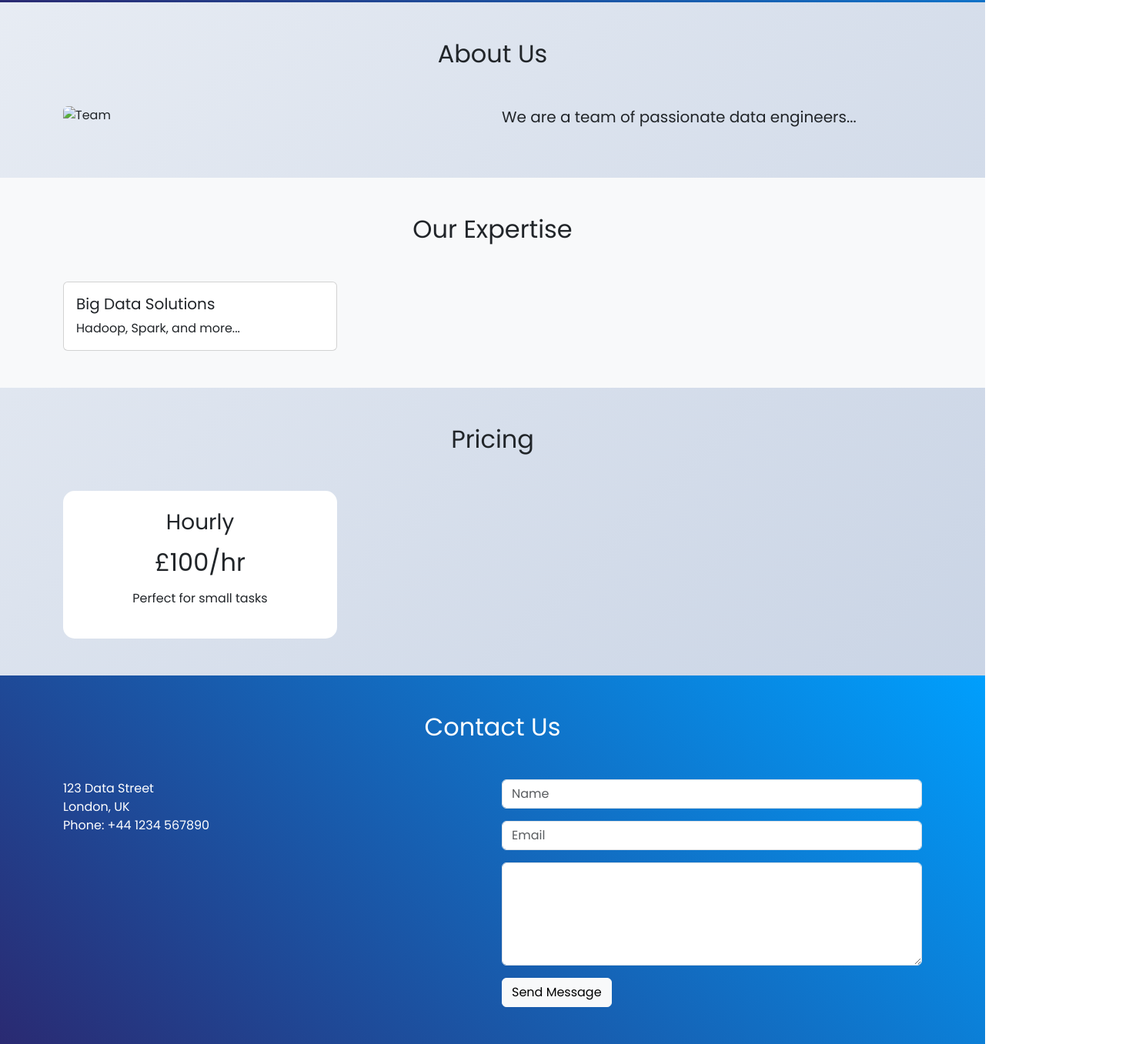
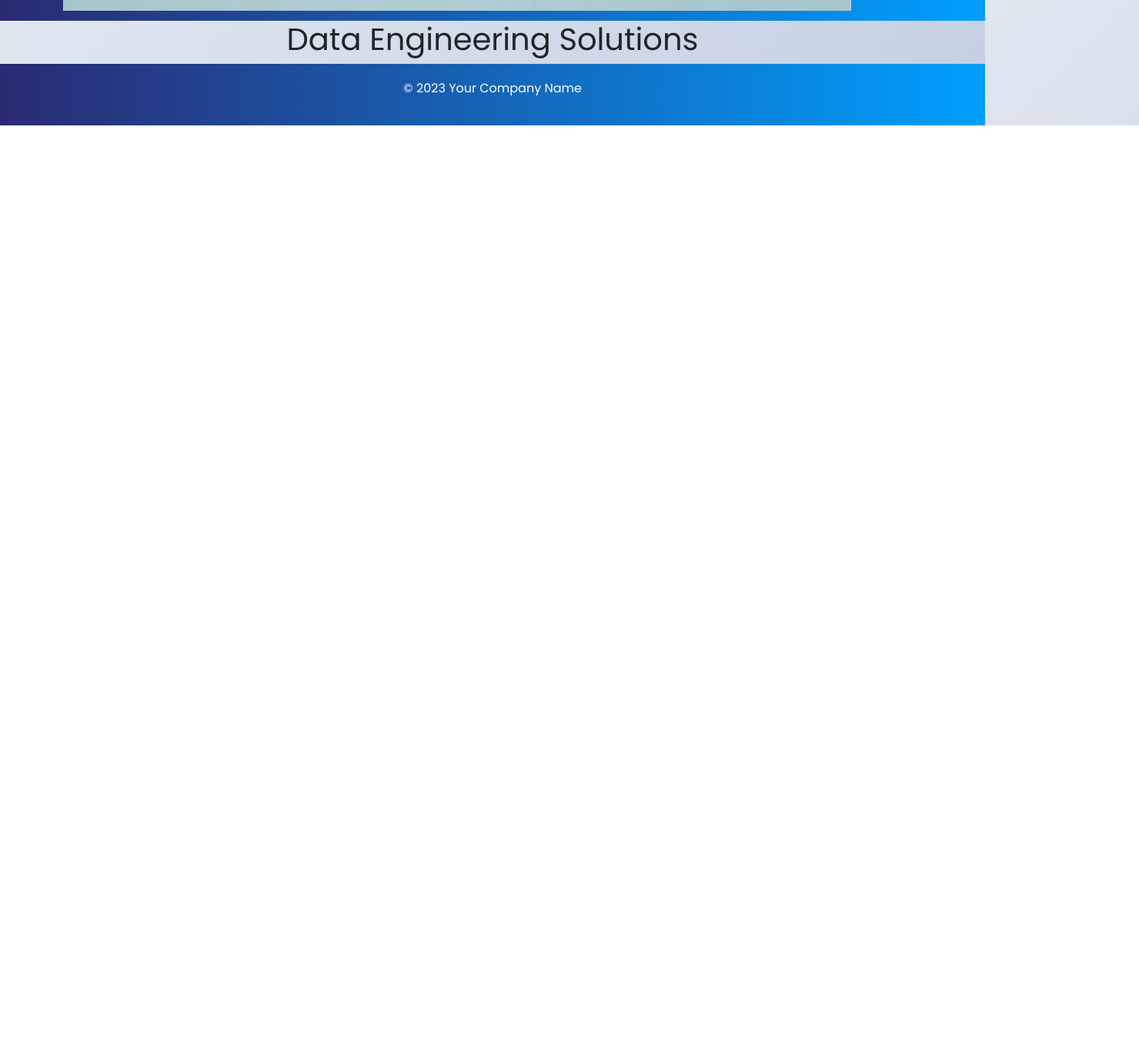
Before and after one commit to taffazzel/connecttaffazzel, a plain HTML site: page index.html in a window 1280 px wide. Shown: the part 1023-2380 px from the top of the page at 77% size, 1480 px wide, since content can reach past the window. After the commit the page ends 1186 px from the top, so only its background shows below. Drawn offline with nearby package versions, Linux system fonts and the light colour scheme.

Commit message:
Interim push

```diff
--- /dev/null
+++ b/css/style.css
@@ -0,0 +1,22 @@
+:root {
+    --primary-color: #2A2A72;
+    --secondary-color: #009FFD;
+    --accent-color: #F76C6C;
+}
+
+body {
+    font-family: 'Poppins', sans-serif;
+    background: linear-gradient(135deg, #f5f7fa 0%, #c3cfe2 100%);
+}
+
+.navbar {
+    background: linear-gradient(90deg, var(--primary-color), var(--secondary-color));
+}
+
+.footer {
+    background: linear-gradient(90deg, var(--primary-color), var(--secondary-color));
+    color: white;
+    padding: 20px 0;
+}
+
+/* Add all other styles from previous examples */
--- a/index.html
+++ b/index.html
@@ -2,165 +2,43 @@
 <html lang="en">
 <head>
     <meta charset="UTF-8">
-    <meta name="viewport" content="width=device-width, initial-scale=1.0">
-    <title>Data Engineering Solutions</title>
+    <title>Home - Data Engineering</title>
     <link href="https://cdn.jsdelivr.net/npm/bootstrap@5.3.0/dist/css/bootstrap.min.css" rel="stylesheet">
     <link href="https://fonts.googleapis.com/css2?family=Poppins:wght@400;600;700&display=swap" rel="stylesheet">
-    <link rel="stylesheet" href="https://cdnjs.cloudflare.com/ajax/libs/animate.css/4.1.1/animate.min.css">
-    <style>
-        :root {
-            --primary-color: #2A2A72;
-            --secondary-color: #009FFD;
-            --accent-color: #F76C6C;
-        }
-
-        body {
-            font-family: 'Poppins', sans-serif;
-            background: linear-gradient(135deg, #f5f7fa 0%, #c3cfe2 100%);
-        }
-
-        .navbar {
-            background: linear-gradient(90deg, var(--primary-color), var(--secondary-color));
-        }
-
-        .hero-section {
-            background: linear-gradient(45deg, var(--primary-color), var(--secondary-color));
-            height: 100vh;
-            color: white;
-        }
-
-        .logo {
-            width: 200px;
-            filter: drop-shadow(0 0 10px rgba(255,255,255,0.5));
-        }
-
-        .project-card {
-            transition: transform 0.3s;
-            background: white !important;
-        }
-
-        .project-card:hover {
-            transform: translateY(-10px);
-        }
-
-        .price-card {
-            background: white;
-            border-radius: 15px;
-            transition: all 0.3s;
-        }
-
-        .price-card:hover {
-            box-shadow: 0 10px 30px rgba(0,0,0,0.1);
-        }
-
-        .contact-section {
-            background: linear-gradient(45deg, var(--primary-color), var(--secondary-color));
-            color: white;
-        }
-    </style>
+    <link rel="stylesheet" href="css/style.css">
 </head>
 <body>
-    <!-- Navigation -->
+    <!-- Navigation (Same for all pages) -->
     <nav class="navbar navbar-expand-lg navbar-dark">
         <div class="container">
-            <a class="navbar-brand" href="#"><img src="data-engineering-bg.svg" class="logo" alt=""></a>
-            <button class="navbar-toggler" type="button" data-bs-toggle="collapse" data-bs-target="#navbarNav">
-                <span class="navbar-toggler-icon"></span>
-            </button>
-            <div class="collapse navbar-collapse" id="navbarNav">
+            <a class="navbar-brand" href="index.html">
+                <img src="images/data-engineering-bg.png" class="logo" alt="Logo">
+            </a>
+            <div class="collapse navbar-collapse">
                 <ul class="navbar-nav ms-auto">
-                    <li class="nav-item"><a class="nav-link" href="#home">Home</a></li>
-                    <li class="nav-item"><a class="nav-link" href="#about">About</a></li>
-                    <li class="nav-item"><a class="nav-link" href="#projects">Projects</a></li>
-                    <li class="nav-item"><a class="nav-link" href="#pricing">Pricing</a></li>
-                    <li class="nav-item"><a class="nav-link" href="#contact">Contact</a></li>
+                    <li class="nav-item"><a class="nav-link active" href="index.html">Home</a></li>
+                    <li class="nav-item"><a class="nav-link" href="about.html">About</a></li>
+                    <li class="nav-item"><a class="nav-link" href="projects.html">Projects</a></li>
+                    <li class="nav-item"><a class="nav-link" href="pricing.html">Pricing</a></li>
+                    <li class="nav-item"><a class="nav-link" href="contact.html">Contact</a></li>
                 </ul>
             </div>
         </div>
     </nav>
 
-    <!-- Home Page -->
-    <section id="home" class="hero-section d-flex align-items-center">
-        <div class="container text-center animate__animated animate__fadeInUp">
-            <h1 class="display-4 fw-bold mb-4">Data Glean Solutions</h1>
-            <p class="lead">Transforming Data into Business Value</p>
+    <!-- Home Page Content -->
+    <section class="hero-section">
+        <div class="container text-center">
+            <h1>Data Engineering Solutions</h1>
+            <!-- Add your home page content -->
         </div>
     </section>
 
-    <!-- About Page -->
-    <section id="about" class="py-5">
-        <div class="container">
-            <h2 class="text-center mb-5">About Us</h2>
-            <div class="row">
-                <div class="col-md-6">
-                    <img src="team.jpg" class="img-fluid rounded" alt="Team">
-                </div>
-                <div class="col-md-6">
-                    <p class="lead">We are a team of passionate data engineers...</p>
-                </div>
-            </div>
+    <!-- Footer (Same for all pages) -->
+    <footer class="footer">
+        <div class="container text-center">
+            <p>&copy; 2023 Your Company Name</p>
         </div>
-    </section>
-
-    <!-- Projects Page -->
-    <section id="projects" class="py-5 bg-light">
-        <div class="container">
-            <h2 class="text-center mb-5">Our Expertise</h2>
-            <div class="row g-4">
-                <div class="col-md-4">
-                    <div class="card project-card h-100">
-                        <div class="card-body">
-                            <h5 class="card-title">Big Data Solutions</h5>
-                            <p class="card-text">Hadoop, Spark, and more...</p>
-                        </div>
-                    </div>
-                </div>
-                <!-- Add similar cards for other services -->
-            </div>
-        </div>
-    </section>
-
-    <!-- Pricing Page -->
-    <section id="pricing" class="py-5">
-        <div class="container">
-            <h2 class="text-center mb-5">Pricing</h2>
-            <div class="row g-4">
-                <div class="col-md-4">
-                    <div class="price-card p-4 text-center">
-                        <h3>Hourly</h3>
-                        <h2 class="my-3">£100/hr</h2>
-                        <p>Perfect for small tasks</p>
-                    </div>
-                </div>
-                <!-- Add other pricing options -->
-            </div>
-        </div>
-    </section>
-
-    <!-- Contact Page -->
-    <section id="contact" class="contact-section py-5">
-        <div class="container">
-            <h2 class="text-center mb-5">Contact Us</h2>
-            <div class="row">
-                <div class="col-md-6">
-                    <address>
-                        123 Data Street<br>
-                        London, UK<br>
-                        Phone: +44 1234 567890
-                    </address>
-                </div>
-                <div class="col-md-6">
-                    <form>
-                        <input type="text" class="form-control mb-3" placeholder="Name">
-                        <input type="email" class="form-control mb-3" placeholder="Email">
-                        <textarea class="form-control mb-3" rows="5"></textarea>
-                        <button class="btn btn-light">Send Message</button>
-                    </form>
-                </div>
-            </div>
-        </div>
-    </section>
-
-    <script src="https://cdn.jsdelivr.net/npm/bootstrap@5.3.0/dist/js/bootstrap.bundle.min.js"></script>
+    </footer>
 </body>
 </html>
```
Also changed, not shown: about.html (added, +20 -0 lines), contact.html (added, +20 -0 lines), pricing.html (added, +21 -0 lines), projects.html (added, +21 -0 lines), images/data-engineering-bg.png (renamed from data-engineering-bg.png), images/data-engineering-bg.svg (renamed from data-engineering-bg.svg).
